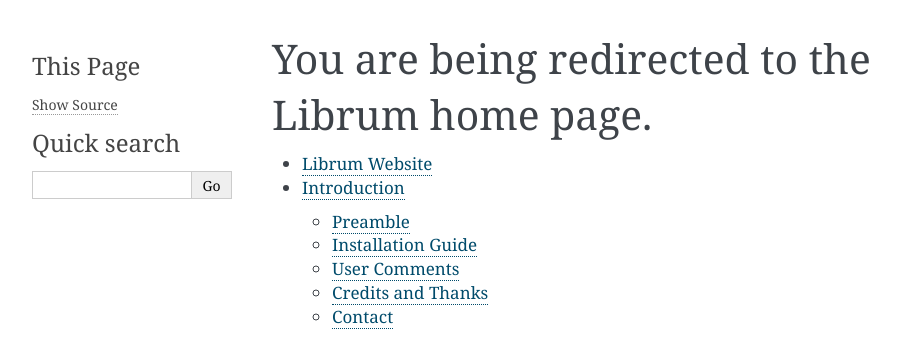
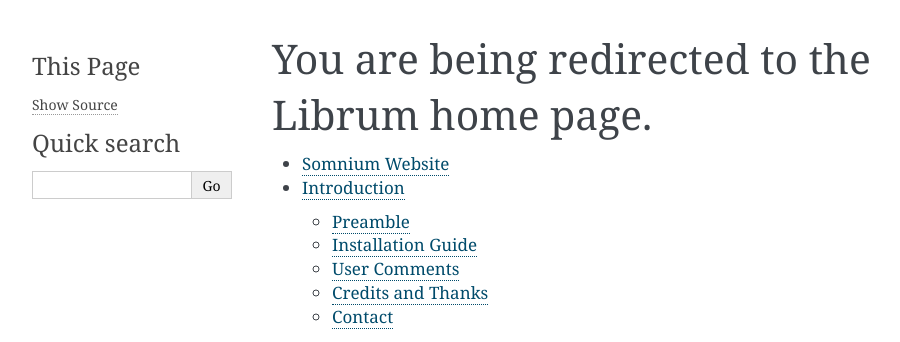
Before and after one commit to apoapse1/somnium-fur-enderal, a Sphinx documentation site: the page built from source/index.rst, in a window 1280 px wide. Shown: the top 342 px of the page, without its empty margins (148-1048 px from the left). Built offline with Sphinx 7.4.7, drawn with Linux system fonts in a browser that asks for light colours.

Commit message:
Fixed(?) redirect

```diff
--- a/source/redirect.rst
+++ b/source/redirect.rst
@@ -1,10 +1,10 @@
-Librum Website
+Somnium Website
 ==============
 
 .. raw:: html
 
     <script type="text/javascript">
         if (String(window.location).indexOf("readthedocs") !== -1) {
-                window.location.replace('https://librum-modpack.com');
+                window.location.replace('https://somnium-fur-enderal.readthedocs.io/en/latest/0_Home.html');
         }
     </script>
```
